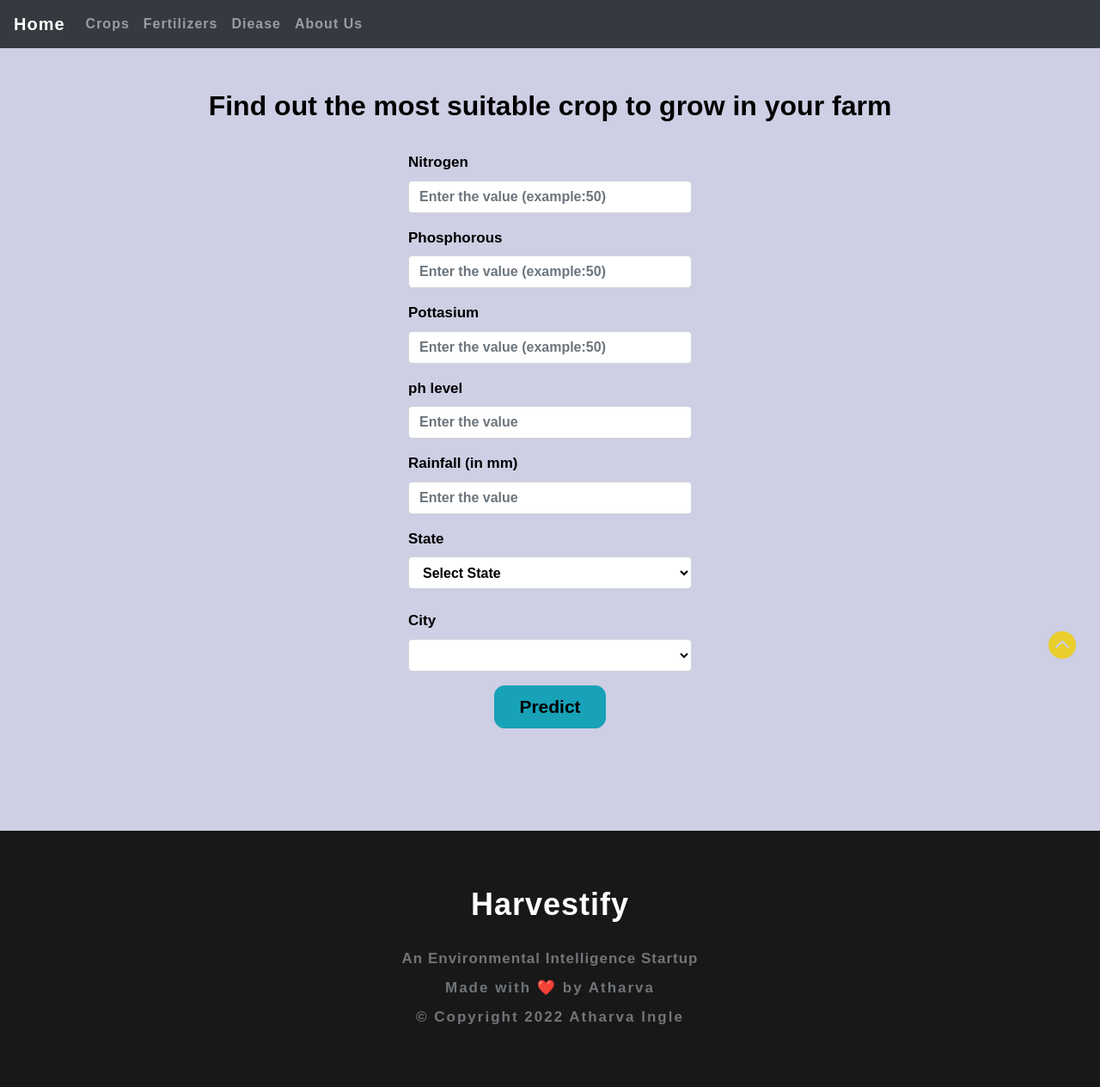
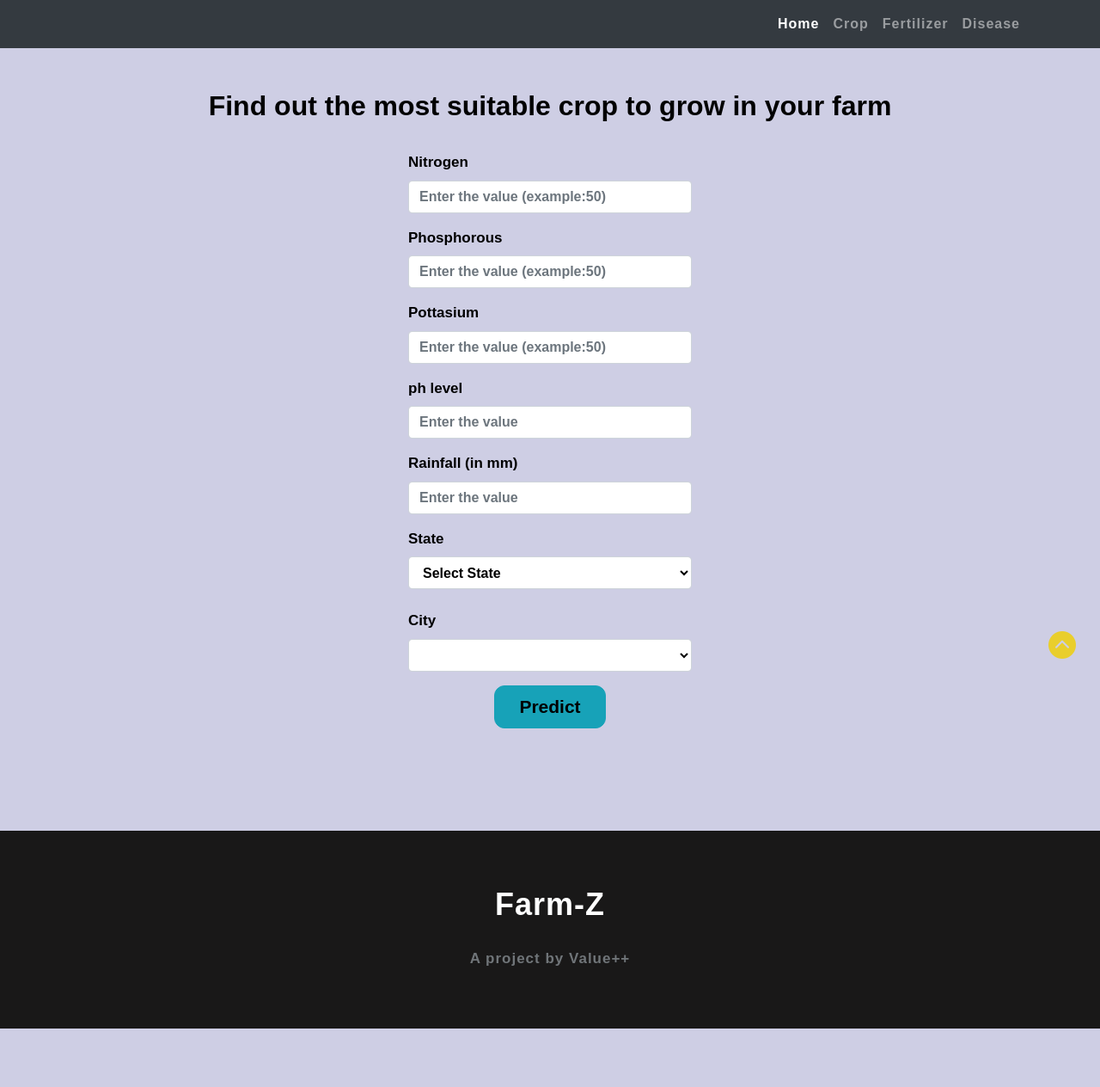
Before and after one commit to vinayredkar/25_Value-plus-plus, a Flask app: page /crop-recommend in a window 1280 px wide. Shown: the whole page at 86% size. After the commit the page ends 1196 px from the top, so only its background shows below. Run offline with Flask 2, Linux system fonts and the light colour scheme; lists and menus that the app fills with data are empty; parts of the project's set-up code (start-up, migrations or seed data) failed here and were passed over; some libraries are stand-ins or nearby versions; some web fonts are replaced.

Commit message:
Update layout.html

```diff
--- a/templates/layout.html
+++ b/templates/layout.html
@@ -3,7 +3,6 @@
 
 <head>
 	<title>{{ title }}</title>
-	<script src="https://kit.fontawesome.com/46598dca97.js" crossorigin="anonymous"></script>
 	<link rel="shortcut icon" href="{{ url_for('static', filename='images/favicon.ico') }}"/>
 
 	<!-- for-mobile-apps -->
@@ -151,42 +150,37 @@ Smartphone Compatible web template, free webdesigns for Nokia, Samsung, LG, Sony
 
 		}
 	</style>
-	<style>
-		.navbar navbar-expand-lg navbar-dark bg-dark{
-			opacity: 0.5;
-			transition-delay: 2s;
-
-		}
-		.navbar navbar-expand-lg navbar-dark bg-dark:hover
-		{
-			color: #ffff;
-		}
-	</style>
 </head>
 
 <body>
 
 	<!-- Navigation -->
-	<nav class="navbar navbar-expand-lg navbar-dark bg-dark" >
-		<ul class="navbar-nav mr-auto">
+	<nav class="navbar navbar-expand-lg navbar-dark bg-dark static-top" style="background-color: #1C00ff00;">
+		<div class="container">
+
+			<button class="navbar-toggler" type="button" data-toggle="collapse" data-target="#navbarResponsive"
+				aria-controls="navbarResponsive" aria-expanded="false" aria-label="Toggle navigation">
+				<span class="navbar-toggler-icon"></span>
+			</button>
+			<div class="collapse navbar-collapse" id="navbarResponsive">
+				<ul class="navbar-nav ml-auto">
 					<li class="nav-item active">
-        <a class="navbar-brand" href="{{ url_for('home') }}">Home</a>
-					</li>
-            <li class="nav-item ">
-				<a class="nav-link" href="{{ url_for('crop_recommend') }}">Crops</a>
+						<a class="nav-link" href="{{ url_for('home') }}">Home
+							<span class="sr-only">(current)</span>
+						</a>
 					</li>
 					<li class="nav-item">
-              <a class="nav-link" href="{{ url_for('fertilizer_recommendation') }}">Fertilizers</a>
+						<a class="nav-link" href="{{ url_for('crop_recommend') }}">Crop</a>
 					</li>
 					<li class="nav-item">
-              <a class="nav-link " href="{{ url_for('disease_prediction') }}"> Diease</a>
+						<a class="nav-link" href="{{ url_for('fertilizer_recommendation') }}">Fertilizer</a>
 					</li>
 					<li class="nav-item">
-              <a class="nav-link " href="{{ url_for('about_us') }}">About us</a>
+						<a class="nav-link" href="{{ url_for('disease_prediction') }}">Disease</a>
 					</li>
 				</ul>
-
-
+			</div>
+		</div>
 	</nav>
 
 
@@ -200,7 +194,7 @@ Smartphone Compatible web template, free webdesigns for Nokia, Samsung, LG, Sony
 			<!-- logo -->
 			<h2 class="logo2 text-center">
 				<a href="{{ url_for('home') }}">
-					Harvestify
+					Farm-Z
 				</a>
 			</h2>
 			<!-- //logo -->
@@ -215,11 +209,11 @@ Smartphone Compatible web template, free webdesigns for Nokia, Samsung, LG, Sony
 				</p>
 			</div>
 			<div class="w3l-copy text-center">
-				<p class="text-da">An Environmental Intelligence Startup<br> </p>
+				<p class="text-da">A project by Value++<br> </p>
 			</div>
 			<p class="homelogo">
-			<p>Made with ❤️ by Atharva</p>
-			<p>&copy; Copyright 2022 Atharva Ingle</p>
+
+
 
 		</div>
 	</footer>
```
Lines whose indentation alone changed are shown as unchanged.
